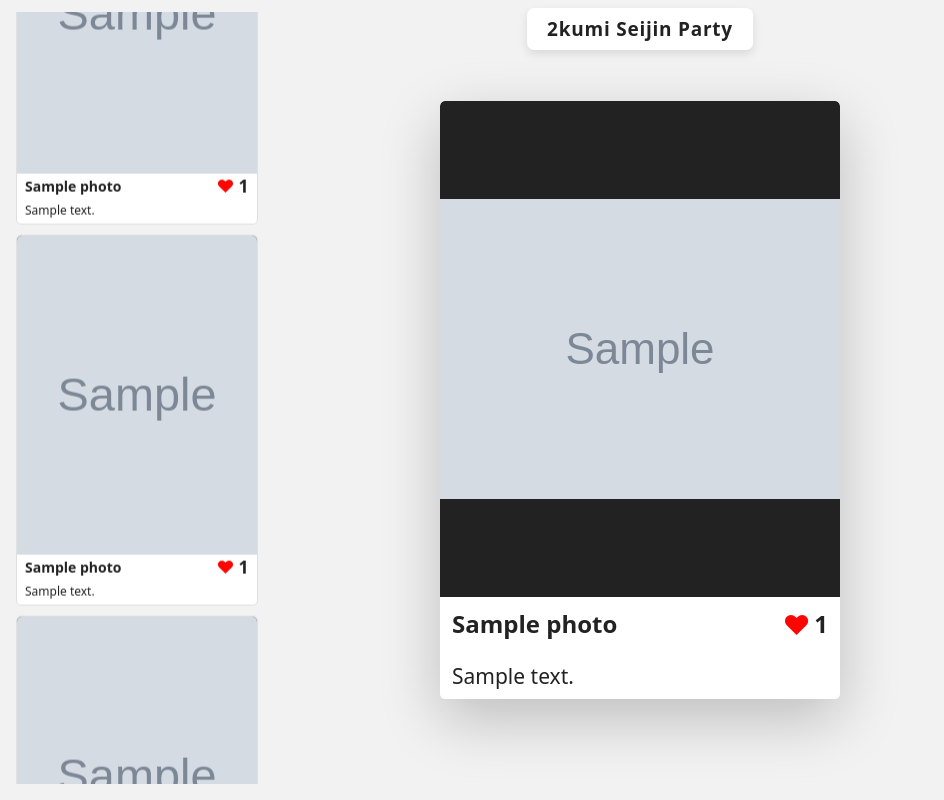
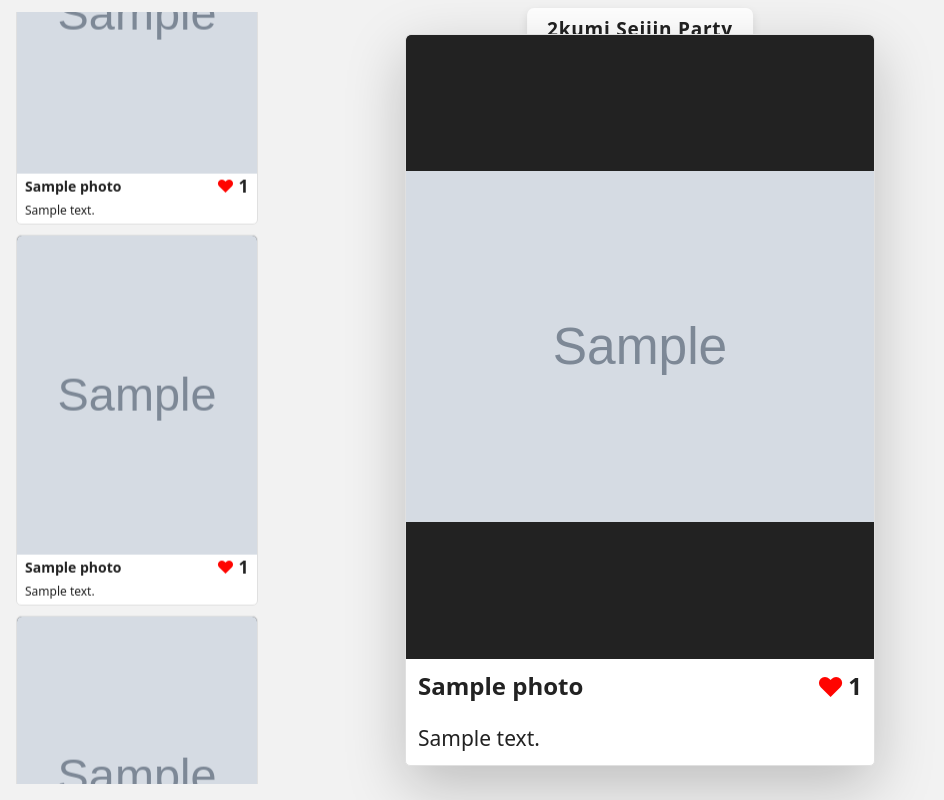
Before and after one commit to tama-git/seijinphoto_2026, a Django app: template photos/templates/photos/screen.html in a window 1280 px wide. Shown: the whole page, without its empty margins (0-944 px from the left). Run offline with Django 5.2, Linux system fonts and the light colour scheme; the template is opened without the code that fills it: values that come from a table or form of the project are taken from there, others are empty; tables that the repository leaves empty hold one stand-in row (values such as "Sample post"); grey boxes marked "Sample" are stand-in pictures; data that the repository does not hold is empty.

Commit message:
ピックアップの調整

```diff
--- a/photos/static/photos/css/screen.css
+++ b/photos/static/photos/css/screen.css
@@ -234,80 +234,74 @@ body::-webkit-scrollbar {
 /* ========================================
    ピックアップ表示
 ======================================== */
-:root {
+:root{
  --pickup-h: 78vh;
 }
-
-.pickup-overlay {
+.pickup-overlay{
  position: fixed;
  inset: 0;
-  z-index: 9999;
-
  display: grid;
  place-items: center;
-
  opacity: 0;
  pointer-events: none;
+ z-index: 9999;
  transition: opacity 0.25s ease;
 }
-
-.pickup-overlay.is-show {
+.pickup-overlay.is-show{
  opacity: 1;
  pointer-events: auto;
 }
-
-.pickup-card {
+.pickup-card{
  display: inline-flex;
  flex-direction: column;
-
  width: fit-content;
  max-width: 96vw;
-
-  padding: 0;
+ background: #ffffff;
+ border: 1px solid #e0e0e0;
+ border-radius: 5px;
+ padding: 0 0 4px;
+ box-shadow: 0 20px 60px rgba(0,0,0,0.22);
  overflow: hidden;
-
-  background: #ffffff;
-  border: none;
-  border-radius: 5px;
-  box-shadow: 0 20px 60px rgba(0, 0, 0, 0.22);
-
  transform: translateY(10px) scale(0.98);
  transition: transform 0.25s ease;
 }
-
-.pickup-overlay.is-show .pickup-card {
+.pickup-overlay.is-show .pickup-card{
  transform: translateY(0) scale(1);
 }
-
-.pickup-image-wrap {
+.pickup-image-wrap{
  display: flex;
  align-items: center;
  justify-content: center;
  overflow: hidden;
 }
-
-.pickup-image-wrap img {
+.pickup-image-wrap img{
+ height: var(--pickup-h);
  width: auto;
-  height: auto;
-  max-width: 92vw;
-  max-height: 72vh;
+ max-width: 96vw;
  object-fit: contain;
  display: block;
 }
-
-.pickup-card--portrait .pickup-image-wrap img {
- max-height: 78vh;
- max-width: 88vw;
+.pickup-card .screen-name{
+ font-size: 24px;
+ font-weight: 700;
+ line-height: 1.1;
 }
-.pickup-card--landscape .pickup-image-wrap img {
- max-width: 92vw;
- max-height: 62vh;
+.pickup-card .screen-message{
+ font-size: 21px;
+ line-height: 1.25;
+ padding: 8px 12px 10px;
 }
-.pickup-card--landscape {
- max-width: 94vw;
+.pickup-card .screen-like-count{
+ font-size: 24px;
+ font-weight: 700;
+ line-height: 1.1;
 }
-.pickup-card--portrait {
- max-width: 88vw;
+.pickup-card .screen-heart{
+ font-size: 27px;
+ line-height: 1;
+}
+.pickup-card .screen-photo-meta{
+ padding: 10px 12px;
 }
 
 /* ========================================
--- a/photos/static/photos/js/screen.js
+++ b/photos/static/photos/js/screen.js
@@ -272,20 +272,6 @@ window.addEventListener("load", () => {
     pickupOverlay.removeAttribute("data-photo-id");
   }
 
-  function applyPickupOrientation(imgUrl) {
-    if (!pickupCard || !pickupImage) return;
-    pickupCard.classList.remove("pickup-card--portrait", "pickup-card--landscape");
-    const probe = new Image();
-    probe.onload = () => {
-      if (probe.naturalWidth >= probe.naturalHeight) {
-        pickupCard.classList.add("pickup-card--landscape");
-      } else {
-        pickupCard.classList.add("pickup-card--portrait");
-      }
-    };
-    probe.src = imgUrl;
-  }
-
   function openPickup(p) {
     if (!canPickup()) return;
 
@@ -297,7 +283,6 @@ window.addEventListener("load", () => {
     pickupOverlay.setAttribute("data-photo-id", String(p.id ?? ""));
     pickupImage.src = imgUrl;
     pickupImage.alt = "pickup";
-    applyPickupOrientation(imgUrl);
     pickupName.textContent = name;
 
     pickupHeart.textContent = likeCount > 0 ? "♥" : "♡";
```
Lines whose indentation alone changed are shown as unchanged.
